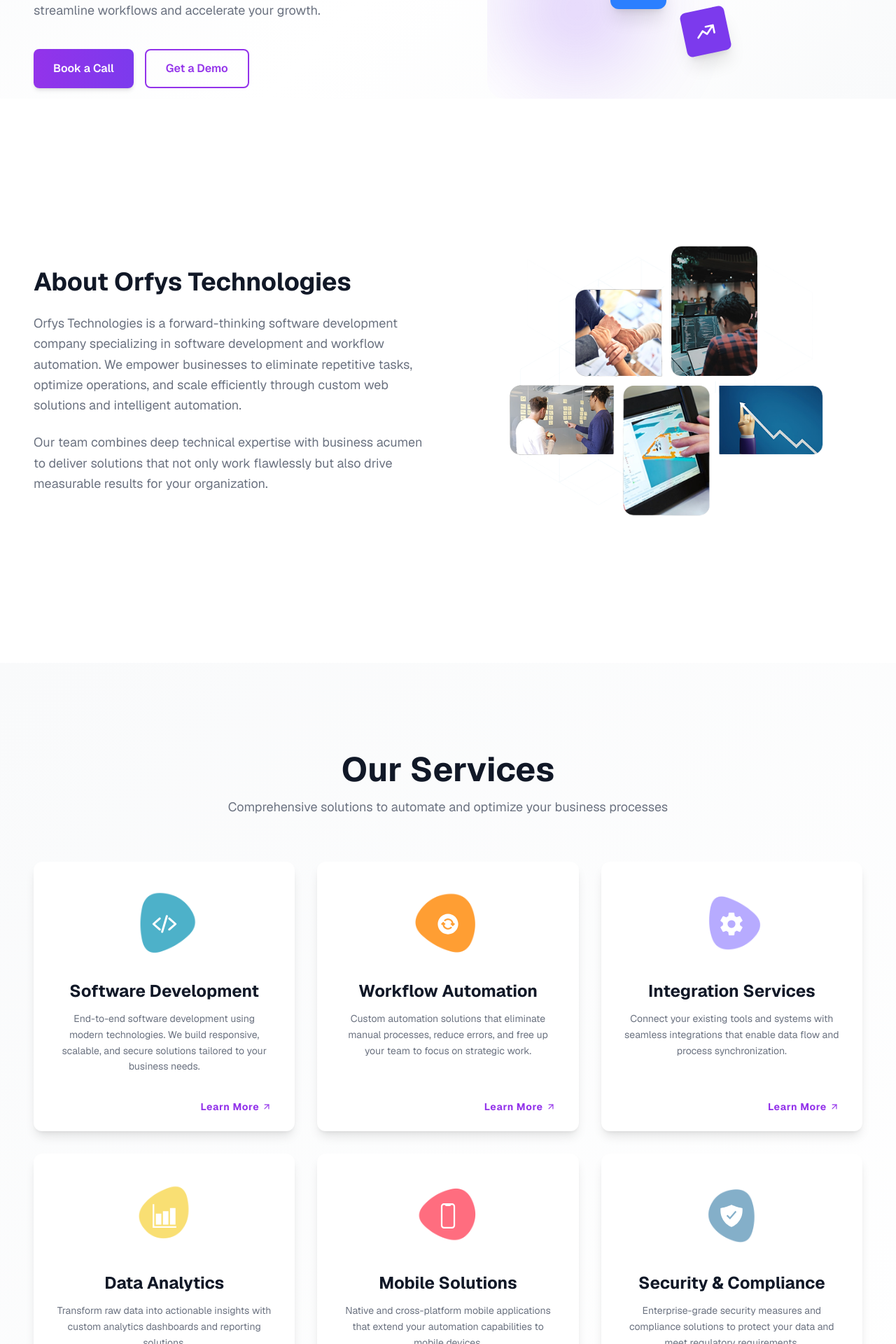
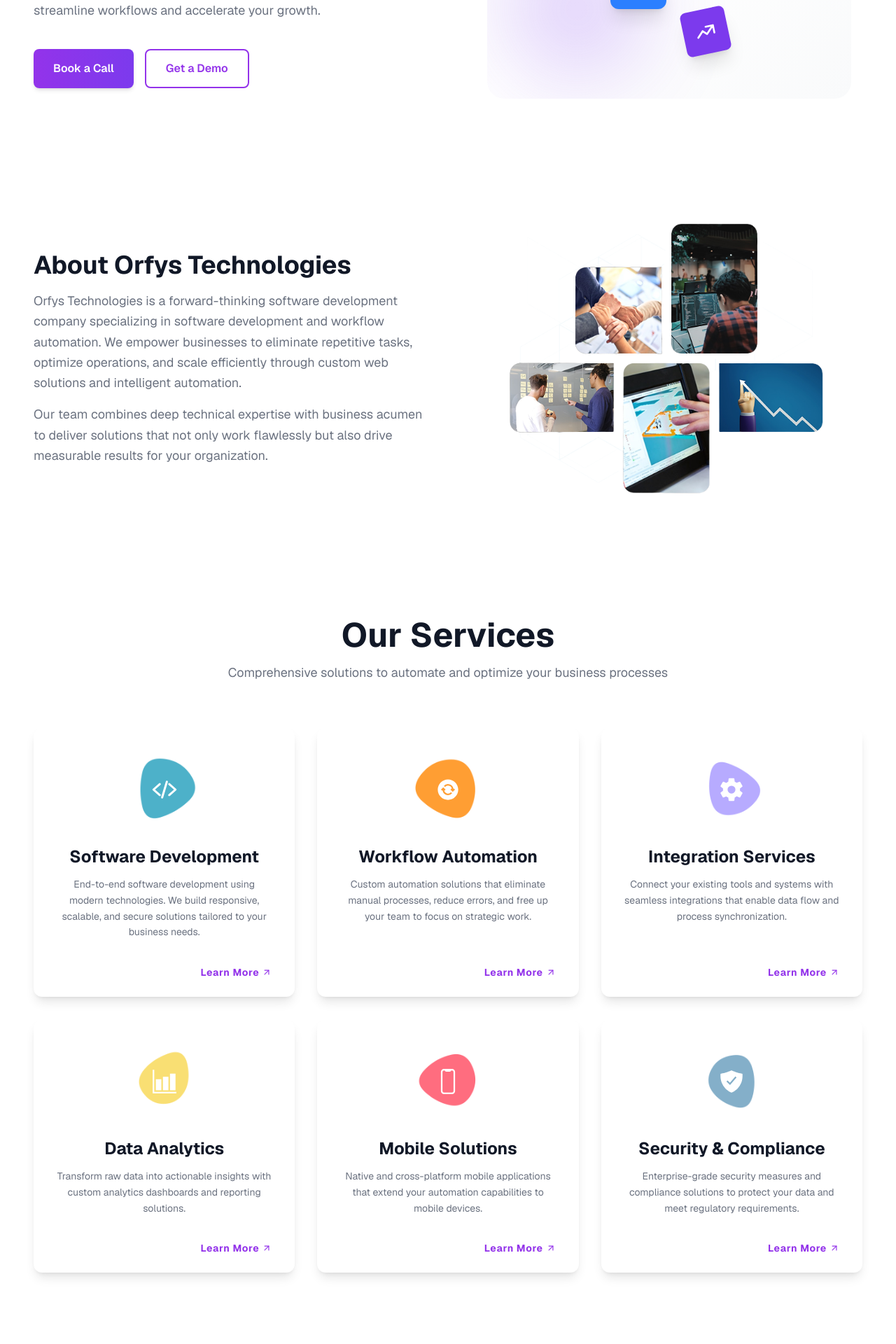
Before and after one commit to waqasahmed042/orfys-technologies, a Next.js app: page / in a window 1280 px wide. Shown: the part 491-2411 px from the top of the page at 70% size. Built offline with nearby package versions, Linux system fonts and the light colour scheme.

Commit message:
update header

```diff
--- a/components/About.tsx
+++ b/components/About.tsx
@@ -15,14 +15,14 @@
     <section
       id="about"
       ref={ref as React.RefObject<HTMLElement>}
-      className="py-20 lg:py-32 relative overflow-hidden"
+      className="py-12 relative overflow-hidden"
       style={{ backgroundColor: "var(--bg-primary)" }}
     >
       <div className="max-w-7xl mx-auto px-6 sm:px-8 lg:px-12 relative z-10">
         <div className="grid grid-cols-1 lg:grid-cols-2 gap-12 lg:gap-16 items-center">
 
           {/* Text Content */}
-          <div className="space-y-6">
+          <div className="space-y-4">
             <h2
               className="text-xl md:text-2xl lg:text-4xl font-bold"
               style={{ color: "var(--text-primary)" }}
--- a/components/Hero.tsx
+++ b/components/Hero.tsx
@@ -46,12 +46,9 @@
   return (
     <section
       id="home"
-      className="relative w-full flex items-center mt-28 overflow-hidden"
-      style={{
-        background: `linear-gradient(135deg, var(--bg-secondary), var(--bg-primary), var(--bg-secondary))`,
-      }}
+      className="relative w-full flex items-center mt-28 mb-12 overflow-hidden"
+      style={{ backgroundColor: "var(--bg-primary)" }}
     >
-
       <div className="w-full max-w-[1400px] mx-auto px-6 sm:px-8 lg:px-12">
         <div className="grid grid-cols-1 lg:grid-cols-2 gap-12 lg:gap-20 items-center">
 
--- a/components/services/page.tsx
+++ b/components/services/page.tsx
@@ -18,10 +18,8 @@
         <section
             id="services"
             ref={containerRef as React.RefObject<HTMLElement>}
-            className="py-20 lg:py-32"
-            style={{
-                background: `linear-gradient(to bottom right, var(--bg-secondary), var(--bg-primary))`,
-            }}
+            className="py-12 relative overflow-hidden"
+            style={{ backgroundColor: "var(--bg-primary)" }}
         >
             <div className="max-w-7xl mx-auto px-6 sm:px-8 lg:px-12">
                 <div className="text-center mb-16">
```
